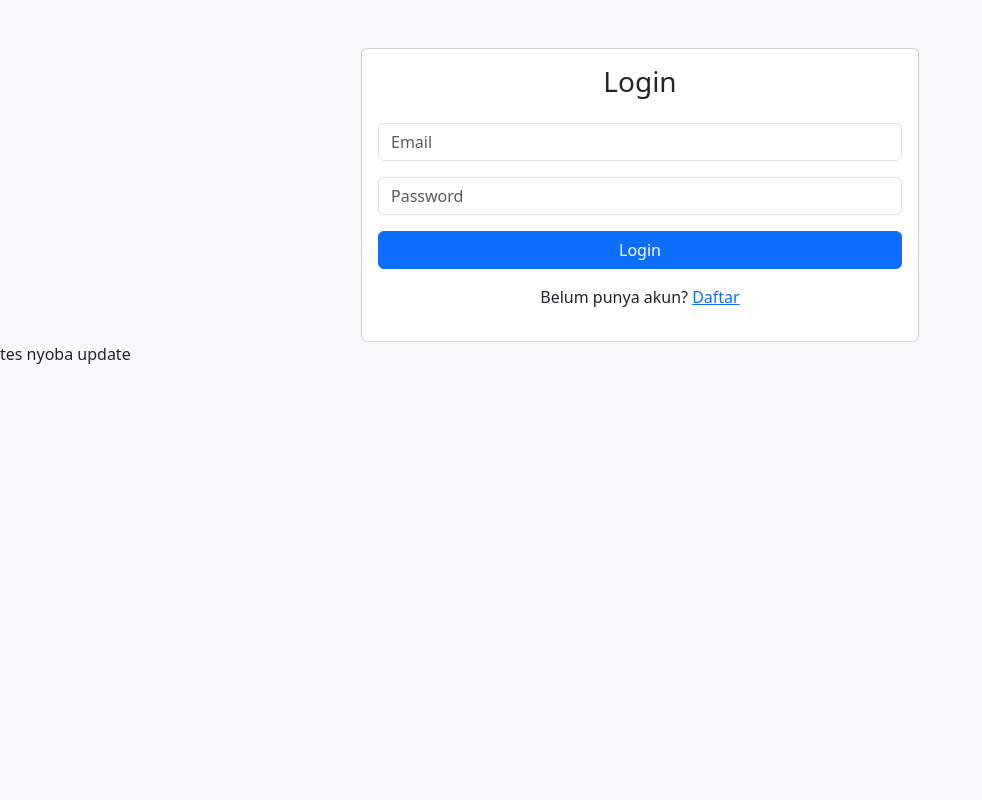
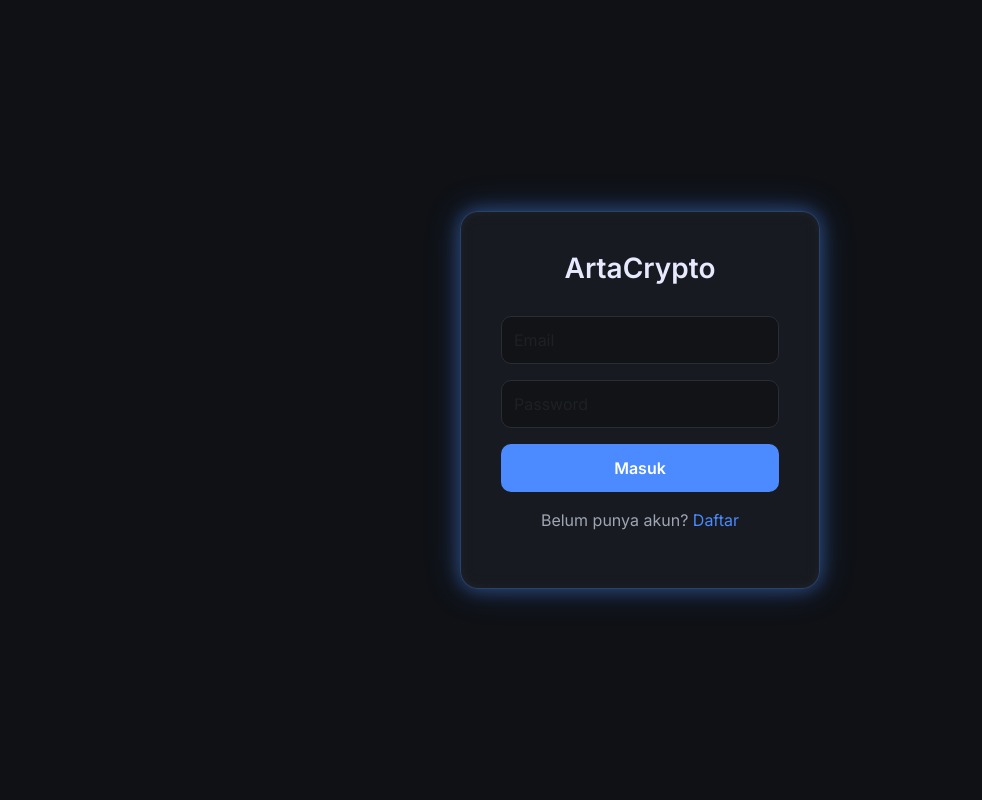
Before and after one commit to rizkyadde23/ArtaCrypto_Web, a PHP site: page /login.php in a window 1280 px wide. Shown: the whole page, without its empty margins (0-982 px from the left). Run offline with PHP 8.4, Linux system fonts and the light colour scheme.

Commit message:
ui/ux nya update

```diff
--- a/login.php
+++ b/login.php
@@ -19,6 +19,7 @@ if ($_SERVER["REQUEST_METHOD"] == "POST") {
     if ($user && password_verify($password, $user['password'])) {
         $_SESSION['user'] = $user;
         header("Location: index.php");
+        exit();
     } else {
         $error = "Email atau password salah.";
     }
@@ -27,31 +28,130 @@ if ($_SERVER["REQUEST_METHOD"] == "POST") {
 
 <!DOCTYPE html>
 <html lang="en">
-
 <head>
     <title>Login | ArtaCrypto</title>
-    <link href="https://cdn.jsdelivr.net/npm/bootstrap@5.3.3/dist/css/bootstrap.min.css" rel="stylesheet"
-        integrity="sha384-QWTKZyjpPEjISv5WaRU9OFeRpok6YctnYmDr5pNlyT2bRjXh0JMhjY6hW+ALEwIH" crossorigin="anonymous" />
+    <meta name="viewport" content="width=device-width, initial-scale=1">
+
+    <!-- Google Font -->
+    <link href="https://fonts.googleapis.com/css2?family=Inter:wght@300;400;600&display=swap" rel="stylesheet">
+
+    <!-- Bootstrap -->
+    <link href="https://cdn.jsdelivr.net/npm/bootstrap@5.3.3/dist/css/bootstrap.min.css" rel="stylesheet">
+
+    <style>
+        body {
+            background: #0f1115;
+            font-family: 'Inter', sans-serif;
+            color: #fff;
+            display: flex;
+            justify-content: center;
+            align-items: center;
+            min-height: 100vh;
+        }
+
+        /* CARD WITH GLOW */
+        .login-card {
+            background: #1a1d24cc;
+            padding: 40px;
+            border-radius: 18px;
+            width: 100%;
+            max-width: 360px;
+            backdrop-filter: blur(8px);
+
+            /* Glowing Border */
+            box-shadow:
+                0 0 18px rgba(75, 139, 255, 0.40),
+                0 0 35px rgba(75, 139, 255, 0.25),
+                inset 0 0 10px rgba(255, 255, 255, 0.05);
+
+            border: 1px solid rgba(75, 139, 255, 0.35);
+
+            transition: 0.35s ease;
+        }
+
+        .login-card:hover {
+            transform: translateY(-4px);
+            box-shadow:
+                0 0 25px rgba(75, 139, 255, 0.55),
+                0 0 55px rgba(75, 139, 255, 0.35),
+                inset 0 0 12px rgba(255, 255, 255, 0.07);
+        }
+
+        .login-title {
+            font-size: 28px;
+            font-weight: 600;
+            text-align: center;
+            margin-bottom: 30px;
+            color: #e7eaff;
+        }
+
+        input.form-control {
+            background: #111317;
+            border: 1px solid #2a2d35;
+            height: 48px;
+            color: #fff;
+            border-radius: 10px;
+            transition: 0.2s;
+        }
+
+        input.form-control:focus {
+            background: #111317;
+            border-color: #4b8bff;
+            box-shadow: 0 0 8px rgba(75, 139, 255, 0.35);
+            color: #fff;
+        }
+
+        .btn-primary {
+            background: #4b8bff;
+            border: none;
+            height: 48px;
+            font-weight: 600;
+            border-radius: 10px;
+            transition: 0.2s;
+        }
+
+        .btn-primary:hover {
+            background: #3b76dc;
+            box-shadow: 0 0 12px rgba(75, 139, 255, 0.5);
+        }
+
+        p {
+            color: #9fa5b3;
+        }
+
+        a {
+            color: #4b8bff;
+            text-decoration: none;
+        }
+
+        a:hover {
+            color: #76a7ff;
+        }
+    </style>
+
 
 </head>
 
-<body class="bg-light">
-    <div class="container mt-5">
-        <div class="card col-md-6 mx-auto">
-            <div class="card-body">
-                <h3 class="card-title mb-4 text-center">Login</h3>
-                <?php if (isset($error)) echo "<div class='alert alert-danger'>$error</div>"; ?>
-                <?php if (isset($_SESSION['success'])) { echo "<div class='alert alert-success'>{$_SESSION['success']}</div>"; unset($_SESSION['success']); } ?>
-                <form method="POST">
-                    <input type="email" name="email" class="form-control mb-3" placeholder="Email" required>
-                    <input type="password" name="password" class="form-control mb-3" placeholder="Password" required>
-                    <button type="submit" class="btn btn-primary w-100">Login</button>
-                    <p class="text-center mt-3">Belum punya akun? <a href="register.php">Daftar</a></p>
-                </form>
+<body>
+    <body>
+    <div class="login-card">
+        <h3 class="login-title">ArtaCrypto</h3>
+
+        <?php if (isset($error)): ?>
+            <div class="alert alert-danger" role="alert">
+                <?= htmlspecialchars($error) ?>
             </div>
-        </div>
+        <?php endif; ?>
+
+        <form method="POST">
+            <input type="email" name="email" class="form-control mb-3" placeholder="Email" required>
+            <input type="password" name="password" class="form-control mb-3" placeholder="Password" required>
+            <button type="submit" class="btn btn-primary w-100">Masuk</button>
+
+            <p class="text-center mt-3">
+                Belum punya akun? <a href="register.php">Daftar</a>
+            </p>
+        </form>
     </div>
 </body>
-
 </html>
-tes nyoba update
```
